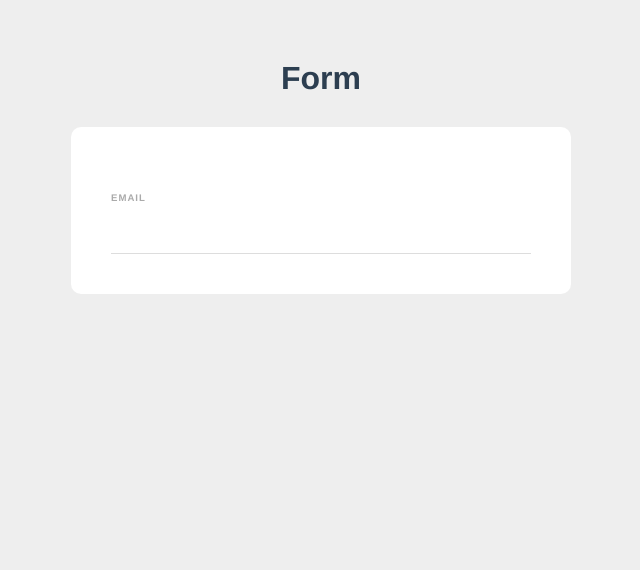
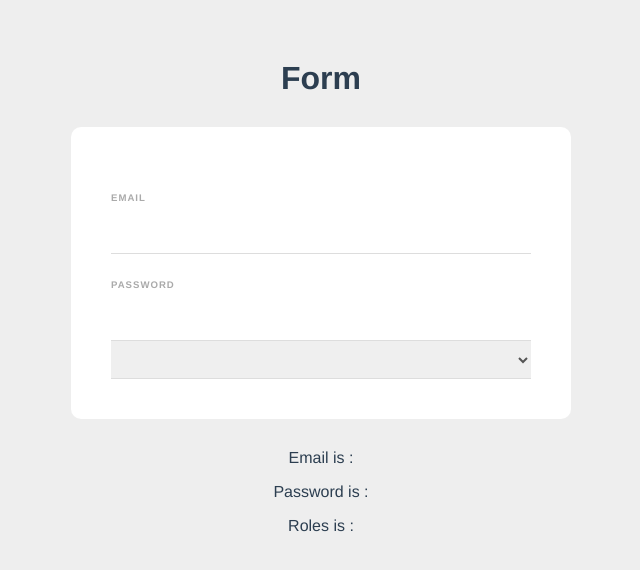
Before and after one commit to ChitKhonn/Form-With-Vue, a Vue app: page / in a window 1280 px wide. Shown: the top 570 px of the page, without its empty margins (319-959 px from the left). Built offline with nearby package versions, Linux system fonts and the light colour scheme.

Commit message:
two way databinding

```diff
--- a/src/components/SignUp.vue
+++ b/src/components/SignUp.vue
@@ -1,12 +1,33 @@
 <template>
-  <form action="">
-    <label for="">Email</label>
-    <input type="email" required />
-  </form>
+  <div>
+    <form action="">
+      <label for="">Email</label>
+      <input type="email" required v-model="email" />
+
+      <label for="">Password</label>
+      <input type="password" required v-model="password" />
+
+      <select v-model="roles">
+        <option value="web developer" selected >Web Developer</option>
+        <option value="web designer">Web Designer</option>
+      </select>
+    </form>
+    <p>Email is : {{ email }}</p>
+    <p>Password is : {{ password }}</p>
+    <p>Roles is : {{ roles }}</p>
+  </div>
 </template>
 
 <script>
-export default {};
+export default {
+  data() {
+    return {
+      email: "",
+      password:"",
+      roles:""
+    };
+  },
+};
 </script>
 
 <style>
```
